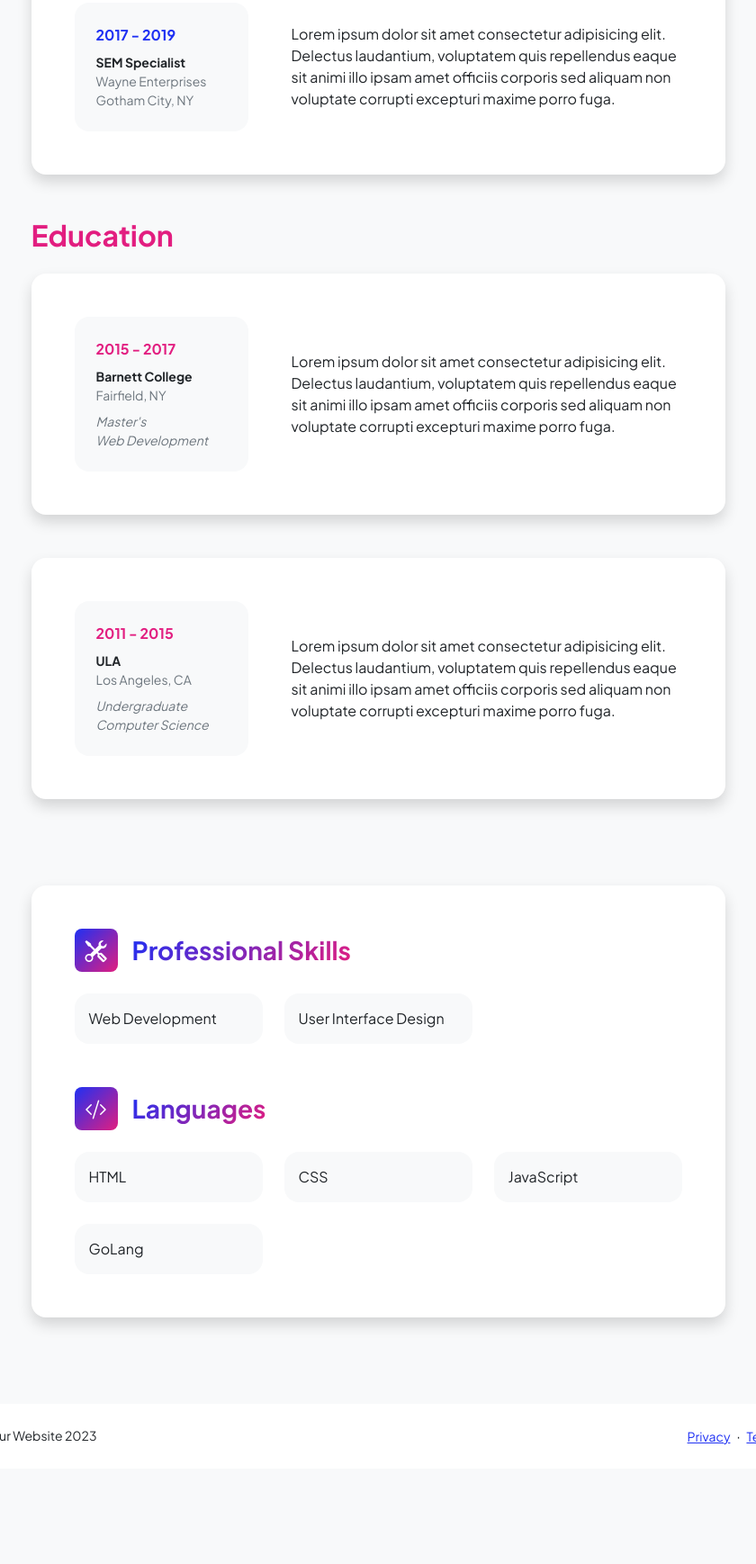
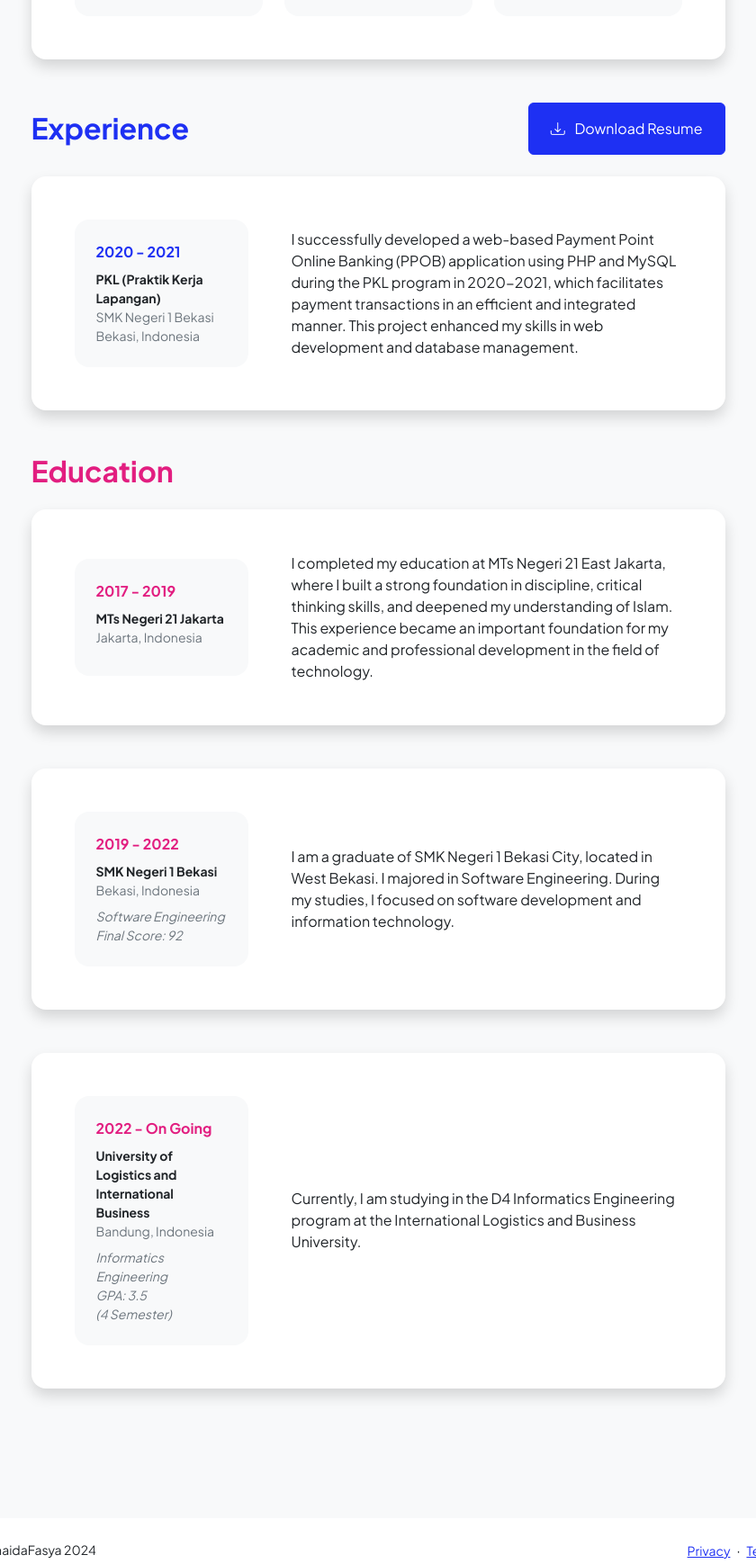
Before and after one commit to ghaidafasya24/My-Portfolio, a plain HTML site: page resume.html in a window 1280 px wide. Shown: the part 640-2378 px from the top of the page at 90% size, without its empty margins (220-1060 px from the left). Before the commit the page ends 2272 px from the top, so only its background shows below. Drawn offline with nearby package versions, Linux system fonts and the light colour scheme.

Commit message:
add resume

```diff
--- a/resume.html
+++ b/resume.html
@@ -22,14 +22,14 @@
             <!-- Navigation-->
             <nav class="navbar navbar-expand-lg navbar-light bg-white py-3">
                 <div class="container px-5">
-                    <a class="navbar-brand" href="index.html"><span class="fw-bolder text-primary">Start Bootstrap</span></a>
+                    <a class="navbar-brand" href="index.html"><span class="fw-bolder text-primary">GhaidaFasya.</span></a>
                     <button class="navbar-toggler" type="button" data-bs-toggle="collapse" data-bs-target="#navbarSupportedContent" aria-controls="navbarSupportedContent" aria-expanded="false" aria-label="Toggle navigation"><span class="navbar-toggler-icon"></span></button>
                     <div class="collapse navbar-collapse" id="navbarSupportedContent">
                         <ul class="navbar-nav ms-auto mb-2 mb-lg-0 small fw-bolder">
                             <li class="nav-item"><a class="nav-link" href="index.html">Home</a></li>
                             <li class="nav-item"><a class="nav-link" href="resume.html">Resume</a></li>
                             <li class="nav-item"><a class="nav-link" href="projects.html">Projects</a></li>
-                            <li class="nav-item"><a class="nav-link" href="certificate.html">Certificate</a></li>
+                            <li class="nav-item"><a class="nav-link" href="#">Certificate</a></li>
                             <li class="nav-item"><a class="nav-link" href="contact.html">Contact</a></li>
                         </ul>
                     </div>
@@ -42,99 +42,7 @@
                 </div>
                 <div class="row gx-5 justify-content-center">
                     <div class="col-lg-11 col-xl-9 col-xxl-8">
-                        <!-- Experience Section-->
-                        <section>
-                            <div class="d-flex align-items-center justify-content-between mb-4">
-                                <h2 class="text-primary fw-bolder mb-0">Experience</h2>
-                                <!-- Download resume button-->
-                                <!-- Note: Set the link href target to a PDF file within your project-->
-                                <a class="btn btn-primary px-4 py-3" href="#!">
-                                    <div class="d-inline-block bi bi-download me-2"></div>
-                                    Download Resume
-                                </a>
-                            </div>
-                            <!-- Experience Card 1-->
-                            <div class="card shadow border-0 rounded-4 mb-5">
-                                <div class="card-body p-5">
-                                    <div class="row align-items-center gx-5">
-                                        <div class="col text-center text-lg-start mb-4 mb-lg-0">
-                                            <div class="bg-light p-4 rounded-4">
-                                                <div class="text-primary fw-bolder mb-2">2019 - Present</div>
-                                                <div class="small fw-bolder">Web Developer</div>
-                                                <div class="small text-muted">Stark Industries</div>
-                                                <div class="small text-muted">Los Angeles, CA</div>
-                                            </div>
-                                        </div>
-                                        <div class="col-lg-8"><div>Lorem ipsum dolor sit amet consectetur adipisicing elit. Delectus laudantium, voluptatem quis repellendus eaque sit animi illo ipsam amet officiis corporis sed aliquam non voluptate corrupti excepturi maxime porro fuga.</div></div>
-                                    </div>
-                                </div>
-                            </div>
-                            <!-- Experience Card 2-->
-                            <div class="card shadow border-0 rounded-4 mb-5">
-                                <div class="card-body p-5">
-                                    <div class="row align-items-center gx-5">
-                                        <div class="col text-center text-lg-start mb-4 mb-lg-0">
-                                            <div class="bg-light p-4 rounded-4">
-                                                <div class="text-primary fw-bolder mb-2">2017 - 2019</div>
-                                                <div class="small fw-bolder">SEM Specialist</div>
-                                                <div class="small text-muted">Wayne Enterprises</div>
-                                                <div class="small text-muted">Gotham City, NY</div>
-                                            </div>
-                                        </div>
-                                        <div class="col-lg-8"><div>Lorem ipsum dolor sit amet consectetur adipisicing elit. Delectus laudantium, voluptatem quis repellendus eaque sit animi illo ipsam amet officiis corporis sed aliquam non voluptate corrupti excepturi maxime porro fuga.</div></div>
-                                    </div>
-                                </div>
-                            </div>
-                        </section>
-                        <!-- Education Section-->
-                        <section>
-                            <h2 class="text-secondary fw-bolder mb-4">Education</h2>
-                            <!-- Education Card 1-->
-                            <div class="card shadow border-0 rounded-4 mb-5">
-                                <div class="card-body p-5">
-                                    <div class="row align-items-center gx-5">
-                                        <div class="col text-center text-lg-start mb-4 mb-lg-0">
-                                            <div class="bg-light p-4 rounded-4">
-                                                <div class="text-secondary fw-bolder mb-2">2015 - 2017</div>
-                                                <div class="mb-2">
-                                                    <div class="small fw-bolder">Barnett College</div>
-                                                    <div class="small text-muted">Fairfield, NY</div>
-                                                </div>
-                                                <div class="fst-italic">
-                                                    <div class="small text-muted">Master's</div>
-                                                    <div class="small text-muted">Web Development</div>
-                                                </div>
-                                            </div>
-                                        </div>
-                                        <div class="col-lg-8"><div>Lorem ipsum dolor sit amet consectetur adipisicing elit. Delectus laudantium, voluptatem quis repellendus eaque sit animi illo ipsam amet officiis corporis sed aliquam non voluptate corrupti excepturi maxime porro fuga.</div></div>
-                                    </div>
-                                </div>
-                            </div>
-                            <!-- Education Card 2-->
-                            <div class="card shadow border-0 rounded-4 mb-5">
-                                <div class="card-body p-5">
-                                    <div class="row align-items-center gx-5">
-                                        <div class="col text-center text-lg-start mb-4 mb-lg-0">
-                                            <div class="bg-light p-4 rounded-4">
-                                                <div class="text-secondary fw-bolder mb-2">2011 - 2015</div>
-                                                <div class="mb-2">
-                                                    <div class="small fw-bolder">ULA</div>
-                                                    <div class="small text-muted">Los Angeles, CA</div>
-                                                </div>
-                                                <div class="fst-italic">
-                                                    <div class="small text-muted">Undergraduate</div>
-                                                    <div class="small text-muted">Computer Science</div>
-                                                </div>
-                                            </div>
-                                        </div>
-                                        <div class="col-lg-8"><div>Lorem ipsum dolor sit amet consectetur adipisicing elit. Delectus laudantium, voluptatem quis repellendus eaque sit animi illo ipsam amet officiis corporis sed aliquam non voluptate corrupti excepturi maxime porro fuga.</div></div>
-                                    </div>
-                                </div>
-                            </div>
-                        </section>
-                        <!-- Divider-->
-                        <div class="pb-5"></div>
-                        <!-- Skills Section-->
+
                         <section>
                             <!-- Skillset Card-->
                             <div class="card shadow border-0 rounded-4 mb-5">
@@ -148,6 +56,7 @@
                                         <div class="row row-cols-1 row-cols-md-3 mb-4">
                                             <div class="col"><div class="d-flex align-items-center bg-light rounded-4 p-3 h-100">Web Development</div></div>
                                             <div class ="col"><div class="d-flex align-items-center bg-light rounded-4 p-3 h-100">User Interface Design</div></div>
+                                            <div class ="col"><div class="d-flex align-items-center bg-light rounded-4 p-3 h-100">Frontend Developer</div></div>
                                         </div>
                                         <!-- <div class="row row-cols-1 row-cols-md-3">
                                             <div class="col mb-4 mb-md-0"><div class="d-flex align-items-center bg-light rounded-4 p-3 h-100">Adobe Software Suite</div></div>
@@ -166,14 +75,137 @@
                                             <div class="col"><div class="d-flex align-items-center bg-light rounded-4 p-3 h-100">JavaScript</div></div>
                                         </div>
                                         <div class="row row-cols-1 row-cols-md-3">
-                                            <!-- <div class="col mb-4 mb-md-0"><div class="d-flex align-items-center bg-light rounded-4 p-3 h-100">Python</div></div> -->
-                                            <div class="col mb-4 mb-md-0"><div class="d-flex align-items-center bg-light rounded-4 p-3 h-100">GoLang</div></div>
+                                            <div class="col mb-4 mb-md-0"><div class="d-flex align-items-center bg-light rounded-4 p-3 h-100">PHP</div></div>
+                                            <div class="col mb-4 mb-md-0"><div class="d-flex align-items-center bg-light rounded-4 p-3 h-100">Go-Lang</div></div>
+                                            <div class="col mb-4 mb-md-0"><div class="d-flex align-items-center bg-light rounded-4 p-3 h-100">C#</div></div>
 
                                         </div>
                                     </div>
                                 </div>
                             </div>
                         </section>
+
+
+                        <!-- Experience Section-->
+                        <section>
+                            <div class="d-flex align-items-center justify-content-between mb-4">
+                                <h2 class="text-primary fw-bolder mb-0">Experience</h2>
+                                <!-- Download resume button-->
+                                <!-- Note: Set the link href target to a PDF file within your project-->
+                                <a class="btn btn-primary px-4 py-3" href="#!">
+                                    <div class="d-inline-block bi bi-download me-2"></div>
+                                    Download Resume
+                                </a>
+                            </div>
+                            <!-- Experience Card 1-->
+                            <div class="card shadow border-0 rounded-4 mb-5">
+                                <div class="card-body p-5">
+                                    <div class="row align-items-center gx-5">
+                                        <div class="col text-center text-lg-start mb-4 mb-lg-0">
+                                            <div class="bg-light p-4 rounded-4">
+                                                <div class="text-primary fw-bolder mb-2">2020 - 2021</div>
+                                                <div class="small fw-bolder">PKL (Praktik Kerja Lapangan)</div>
+                                                <div class="small text-muted">SMK Negeri 1 Bekasi</div>
+                                                <div class="small text-muted">Bekasi, Indonesia</div>
+                                            </div>
+                                        </div>
+                                        <div class="col-lg-8 text-justify"><div>I successfully developed a web-based Payment Point Online Banking (PPOB) application using PHP and MySQL during the PKL program in 2020-2021, which facilitates payment transactions in an efficient and integrated manner. This project enhanced my skills in web development and database management.</div></div>
+                                    </div>
+                                </div>
+                            </div>
+                            <!-- Experience Card 2-->
+                            <!-- <div class="card shadow border-0 rounded-4 mb-5">
+                                <div class="card-body p-5">
+                                    <div class="row align-items-center gx-5">
+                                        <div class="col text-center text-lg-start mb-4 mb-lg-0">
+                                            <div class="bg-light p-4 rounded-4">
+                                                <div class="text-primary fw-bolder mb-2">2017 - 2019</div>
+                                                <div class="small fw-bolder">SEM Specialist</div>
+                                                <div class="small text-muted">Wayne Enterprises</div>
+                                                <div class="small text-muted">Gotham City, NY</div>
+                                            </div>
+                                        </div>
+                                        <div class="col-lg-8"><div>Lorem ipsum dolor sit amet consectetur adipisicing elit. Delectus laudantium, voluptatem quis repellendus eaque sit animi illo ipsam amet officiis corporis sed aliquam non voluptate corrupti excepturi maxime porro fuga.</div></div>
+                                    </div>
+                                </div>
+                            </div> -->
+                        </section>
+
+
+
+                        <!-- Education Section-->
+                        <section>
+                            <h2 class="text-secondary fw-bolder mb-4">Education</h2>
+                            <!-- Education Card 1-->
+                            <div class="card shadow border-0 rounded-4 mb-5">
+                                <div class="card-body p-5">
+                                    <div class="row align-items-center gx-5">
+                                        <div class="col text-center text-lg-start mb-4 mb-lg-0">
+                                            <div class="bg-light p-4 rounded-4">
+                                                <div class="text-secondary fw-bolder mb-2">2017 - 2019</div>
+                                                <div class="mb-2">
+                                                    <div class="small fw-bolder">MTs Negeri 21 Jakarta</div>
+                                                    <div class="small text-muted">Jakarta, Indonesia</div>
+                                                </div>
+                                                <!-- <div class="fst-italic">
+                                                    <div class="small text-muted">Final Score: </div>
+                                                </div> -->
+                                            </div>
+                                        </div>
+                                        <div class="col-lg-8"><div>I completed my education at MTs Negeri 21 East Jakarta, where I built a strong foundation in discipline, critical thinking skills, and deepened my understanding of Islam. This experience became an important foundation for my academic and professional development in the field of technology.</div></div>
+                                    </div>
+                                </div>
+                            </div>
+                            <!-- Education Card 2-->
+                            <div class="card shadow border-0 rounded-4 mb-5">
+                                <div class="card-body p-5">
+                                    <div class="row align-items-center gx-5">
+                                        <div class="col text-center text-lg-start mb-4 mb-lg-0">
+                                            <div class="bg-light p-4 rounded-4">
+                                                <div class="text-secondary fw-bolder mb-2">2019 - 2022</div>
+                                                <div class="mb-2">
+                                                    <div class="small fw-bolder">SMK Negeri 1 Bekasi</div>
+                                                    <div class="small text-muted">Bekasi, Indonesia</div>
+                                                </div>
+                                                <div class="fst-italic">
+                                                    <div class="small text-muted">Software Engineering</div>
+                                                    <div class="small text-muted">Final Score: 92</div>
+                                                </div>
+                                            </div>
+                                        </div>
+                                        <div class="col-lg-8"><div>I am a graduate of SMK Negeri 1 Bekasi City, located in West Bekasi. I majored in Software Engineering. During my studies, I focused on software development and information technology.</div></div>
+                                    </div>
+                                </div>
+                            </div>
+                            <!-- Education Card 3-->
+                            <div class="card shadow border-0 rounded-4 mb-5">
+                                <div class="card-body p-5">
+                                    <div class="row align-items-center gx-5">
+                                        <div class="col text-center text-lg-start mb-4 mb-lg-0">
+                                            <div class="bg-light p-4 rounded-4">
+                                                <div class="text-secondary fw-bolder mb-2">2022 - On Going</div>
+                                                <div class="mb-2">
+                                                    <div class="small fw-bolder">University of Logistics and International Business</div>
+                                                    <div class="small text-muted">Bandung, Indonesia</div>
+                                                </div>
+                                                <div class="fst-italic">
+                                                    <div class="small text-muted">Informatics Engineering</div>
+                                                    <div class="small text-muted">GPA: 3.5</div>
+                                                    <div class="small text-muted">(4 Semester)</div>
+                                                </div>
+                                            </div>
+                                        </div>
+                                        <div class="col-lg-8"><div>Currently, I am studying in the D4 Informatics Engineering program at the International Logistics and Business University.</div></div>
+                                    </div>
+                                </div>
+                            </div>
+                        </section>
+
+                        <!-- Divider-->
+                        <div class="pb-5"></div>
+                        <!-- Skills Section-->
+
+
                     </div>
                 </div>
             </div>
@@ -182,7 +214,7 @@
         <footer class="bg-white py-4 mt-auto">
             <div class="container px-5">
                 <div class="row align-items-center justify-content-between flex-column flex-sm-row">
-                    <div class="col-auto"><div class="small m-0">Copyright &copy; Your Website 2023</div></div>
+                    <div class="col-auto"><div class="small m-0">Copyright &copy; GhaidaFasya 2024</div></div>
                     <div class="col-auto">
                         <a class="small" href="#!">Privacy</a>
                         <span class="mx-1">&middot;</span>
```
Also changed, not shown: contact.html (+2 -2 lines), index.html (+2 -2 lines), projects.html (+3 -3 lines).
